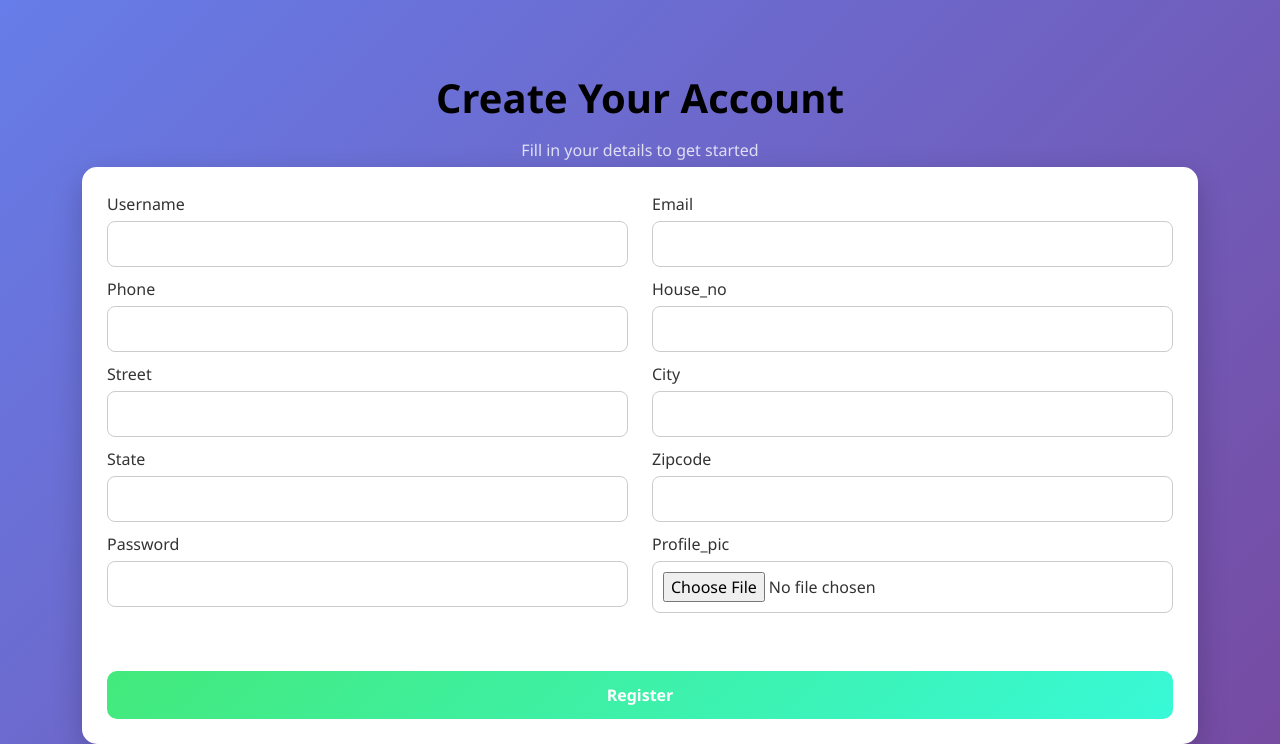
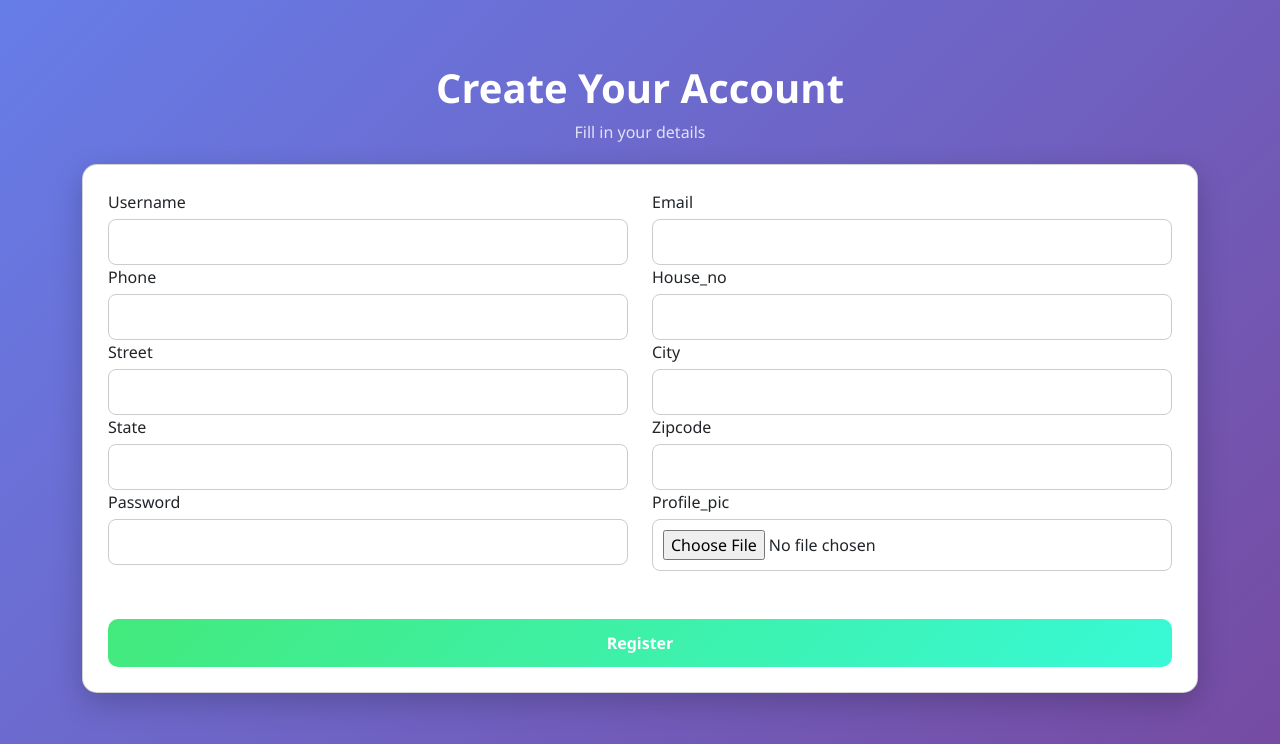
Before and after one commit to Keerthan-17/Eventure, a Django app: page / in a window 1280 px wide. Shown: the part 56-800 px from the top of the page. Run offline with Django 5.2, Linux system fonts and the light colour scheme.

Commit message:
add global style css and css for register page.

```diff
--- a/static/CSS/register.css
+++ b/static/CSS/register.css
@@ -1,36 +1,36 @@
-/* Page background */
+/* Background */
 body {
     background: linear-gradient(135deg, #667eea, #764ba2);
     min-height: 100vh;
-    font-family: 'Segoe UI', sans-serif;
 }
 
-/* Center container */
-.container {
-    margin-top: 50px;
-}
-
-/* Card styling */
-.card {
-    border: none;
+/* Form container */
+.register-card {
+    background: #ffffff;
     border-radius: 15px;
     padding: 25px;
     box-shadow: 0 10px 30px rgba(0, 0, 0, 0.2);
-    color: #333;
 }
 
 /* Title */
-h1 {
+.register-title {
     text-align: center;
+    color: white;
     font-weight: bold;
+}
+
+/* Subtitle */
+.register-subtitle {
+    text-align: center;
+    color: rgba(255,255,255,0.8);
     margin-bottom: 20px;
-    color: rgb(0, 0, 0);
 }
 
 /* Labels */
-p {
+.form-label {
+    font-weight: 500;
     margin-bottom: 5px;
-    font-weight: 500;
+    display: block;
 }
 
 /* Inputs */
@@ -42,11 +42,11 @@ input, select, textarea {
     transition: 0.3s;
 }
 
-/* Focus effect */
+/* Focus */
 input:focus, select:focus {
     border-color: #667eea;
     outline: none;
-    box-shadow: 0 0 5px rgba(102, 126, 234, 0.5);
+    box-shadow: 0 0 6px rgba(102, 126, 234, 0.4);
 }
 
 /* Button */
@@ -60,18 +60,6 @@ input:focus, select:focus {
     transition: 0.3s;
 }
 
-/* Button hover */
 .btn-success:hover {
     transform: translateY(-2px);
-    box-shadow: 0 5px 15px rgba(0,0,0,0.2);
 }
-
-/* Spacing */
-.row {
-    margin-bottom: 10px;
-}
-
-/* Subtitle text */
-.text-muted {
-    color: rgba(255, 255, 255, 0.8) !important;
-}
--- /dev/null
+++ b/static/CSS/style.css
@@ -0,0 +1,71 @@
+/* Reset + base */
+body {
+    margin: 0;
+    padding: 0;
+    font-family: 'Segoe UI', sans-serif;
+    background: #f5f7fb;
+}
+
+/* Container spacing */
+.container {
+    margin-top: 40px;
+}
+
+/* ================= NAV / HEADINGS ================= */
+h1, h2, h3 {
+    font-weight: 600;
+}
+
+/* ================= BUTTONS ================= */
+.btn {
+    border-radius: 8px;
+    padding: 10px 15px;
+    font-weight: 500;
+}
+
+/* ================= CARD SYSTEM ================= */
+.custom-card {
+    background: #ffffff;
+    border-radius: 15px;
+    overflow: hidden;
+    height: 100%;
+    box-shadow: 0 8px 25px rgba(0, 0, 0, 0.12);
+    transition: 0.3s;
+    display: flex;
+    flex-direction: column;
+}
+
+.custom-card:hover {
+    transform: translateY(-6px);
+    box-shadow: 0 15px 35px rgba(0, 0, 0, 0.2);
+}
+
+/* Image uniform size */
+.card-img-wrapper {
+    width: 100%;
+    height: 200px;
+    overflow: hidden;
+}
+
+.card-img-wrapper img {
+    width: 100%;
+    height: 100%;
+    object-fit: cover;
+}
+
+/* Card content */
+.card-body-custom {
+    padding: 15px;
+    text-align: center;
+    flex-grow: 1;
+}
+
+.card-body-custom a {
+    text-decoration: none;
+    color: #333;
+    font-weight: 600;
+}
+
+.card-body-custom a:hover {
+    color: #667eea;
+}
--- a/templates/base.html
+++ b/templates/base.html
@@ -12,7 +12,9 @@
         integrity="sha384-j1CDi7MgGQ12Z7Qab0qlWQ/Qqz24Gc6BM0thvEMVjHnfYGF0rmFCozFSxQBxwHKO"
         crossorigin="anonymous"></script>
     <link rel="stylesheet" href="https://cdn.jsdelivr.net/npm/bootstrap-icons@1.13.1/font/bootstrap-icons.min.css">
-    <link rel="stylesheet" href="{% static 'css/register.css' %}">
+    <link rel="stylesheet" href="{% static 'css/style.css' %}">
+    {% block extra_css %}
+    {% endblock %}
 </head>
 
 <body>
--- a/templates/registration.html
+++ b/templates/registration.html
@@ -1,6 +1,13 @@
 {% extends 'base.html' %}
 
+{% load static %}
+
+{% block extra_css %}
+<link rel="stylesheet" href="{% static 'css/register.css' %}">
+{% endblock %}
+
 {% block content %}
+
 <br>
 <div class="container">
     <div class="jumbotron">
@@ -11,59 +18,60 @@
             <p>Please proceed to <a href="{% url 'login' %}">Login</a></p>
         </div>
         {% else %}
-        <h1 class="mb-3">Create Your Account</h1>
-        <p class="text-center text-muted">Fill in your details to get started</p>
+        <h1 class="register-title">Create Your Account</h1>
+        <p class="register-subtitle">Fill in your details</p>
+
         <!-- <h1>Registration Form</h1> -->
-        <div class="card card-body">
+        <div class="card register-card">
             <form enctype="multipart/form-data" method="POST">
                 {% csrf_token %}
                 <div class="row">
                     <div class="col">
-                        <p>Username</p>
+                        <p class="form-label">Username</p>
                         {{form.username}}
                     </div>
                     <div class="col">
-                        <p>Email</p>
+                        <p class="form-label">Email</p>
                         {{form.email}}
                     </div>
                 </div>
                 <div class="row">
                     <div class="col">
-                        <p>Phone</p>
+                        <p class="form-label">Phone</p>
                         {{form1.phone}}
                     </div>
                     <div class="col">
-                        <p>House_no</p>
+                        <p class="form-label">House_no</p>
                         {{form1.house_no}}
                     </div>
                 </div>
                 <div class="row">
                     <div class="col">
-                        <p>Street</p>
+                        <p class="form-label">Street</p>
                         {{form1.street}}
                     </div>
                     <div class="col">
-                        <p>City</p>
+                        <p class="form-label">City</p>
                         {{form1.city}}
                     </div>
                 </div>
                 <div class="row">
                     <div class="col">
-                        <p>State</p>
+                        <p class="form-label">State</p>
                         {{form1.state}}
                     </div>
                     <div class="col">
-                        <p>Zipcode</p>
+                        <p class="form-label">Zipcode</p>
                         {{form1.zipcode}}
                     </div>
                 </div>
                 <div class="row">
                     <div class="col">
-                        <p>Password</p>
+                        <p class="form-label">Password</p>
                         {{form.password}}
                     </div>
                     <div class="col">
-                        <p>Profile_pic</p>
+                        <p class="form-label">Profile_pic</p>
                         {{form1.profile_pic}}
                     </div>
                 </div>
```
Also changed, not shown: templates/home.html (+9 -5 lines).
